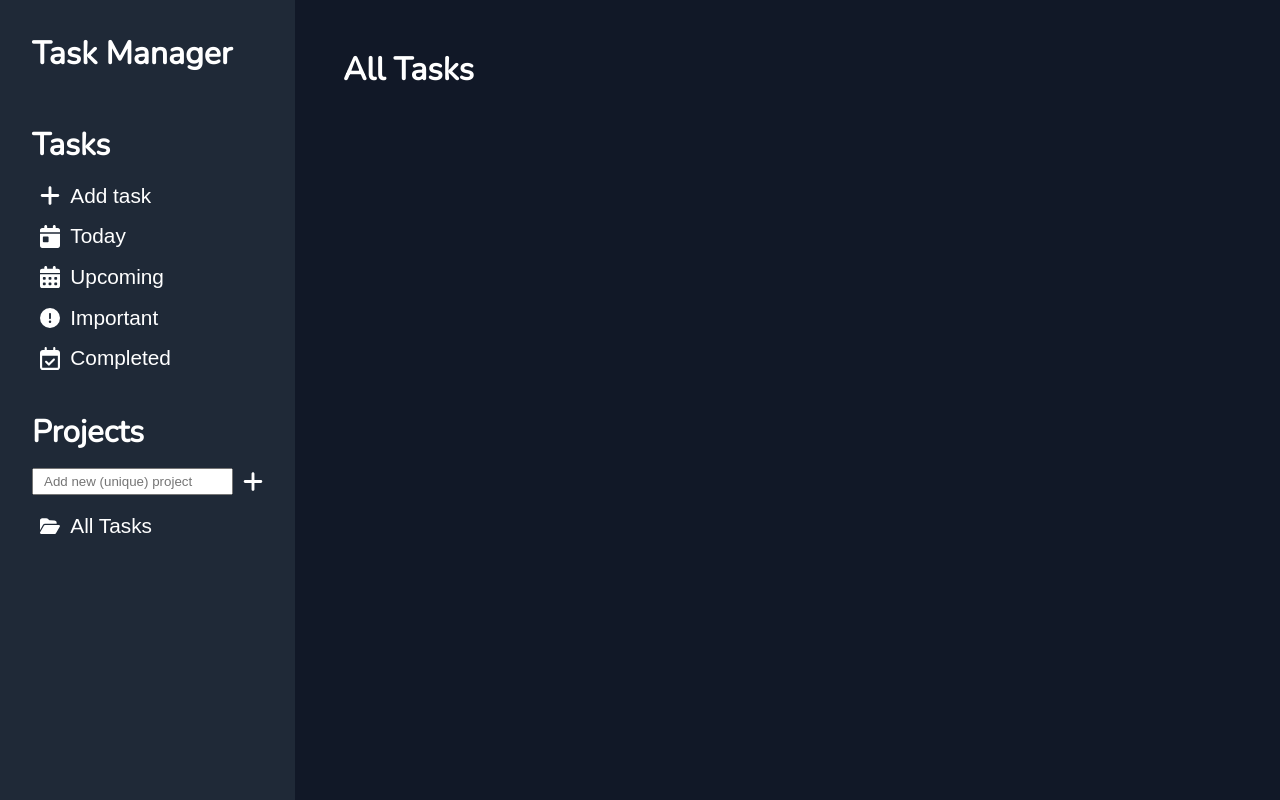
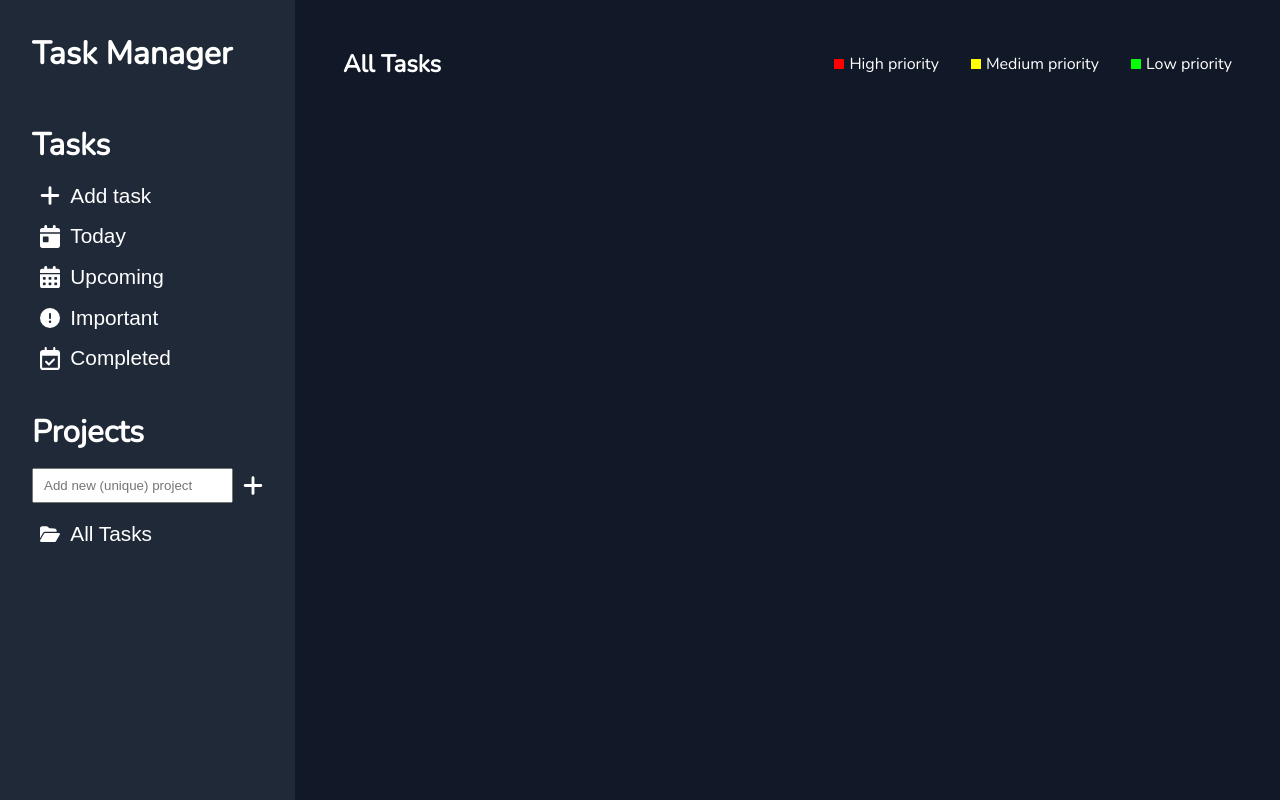
Before and after one commit to BelalKhaleel/odin-todo-list, a website built with webpack: page src/index.html in a window 1280 px wide. Built offline with nearby package versions, Linux system fonts and the light colour scheme.

Commit message:
Add priority list in the main-header to improve UI

```diff
--- a/package.json
+++ b/package.json
@@ -22,7 +22,7 @@
     "style-loader": "^4.0.0",
     "webpack": "^5.93.0",
     "webpack-cli": "^5.1.4",
-    "webpack-dev-server": "^5.0.4",
+    "webpack-dev-server": "^5.2.3",
     "webpack-merge": "^6.0.1"
   },
   "dependencies": {
--- a/src/index.html
+++ b/src/index.html
@@ -81,7 +81,20 @@
         </div>
       </aside>
       <main>
-        <h2 class="current-project">All Tasks</h2>
+        <div class="main-header">
+          <h2>All Tasks</h2>
+          <div class="priorities">
+            <div class="priority">
+              <span class="high-priority">High priority</span>
+            </div>
+            <div class="priority">
+              <span class="medium-priority">Medium priority</span>
+            </div>
+            <div class="priority">
+              <span class="low-priority">Low priority</span>
+            </div>
+          </div>
+        </div>
         <div class="task-cards"></div>
         <dialog>
           <form method="dialog" id="task-form">
--- a/src/style.css
+++ b/src/style.css
@@ -86,7 +86,7 @@ body {
 }
 
 .new-project-input {
-  height: 2em;
+  height: 35px;
   padding: 10px;
 }
 
@@ -101,9 +101,30 @@ main {
   color: white;
 }
 
-.current-project {
-  font-size: 2rem;
+.main-header {
+  display: flex;
+  justify-content: space-between;
+  align-items: center;
   margin-bottom: 2em;
+}
+
+.main-header .priorities {
+  display: flex;
+  gap: 2rem;
+}
+
+.main-header .priority {
+  display: flex;
+  align-items: center;
+  gap: 5px;
+}
+
+.main-header span::before {
+  content: "";
+  display: inline-block;
+  width: 10px;
+  height: 10px;
+  margin-right: 5px;
 }
 
 .task-cards {
```
Also changed, not shown: 1 other file.
